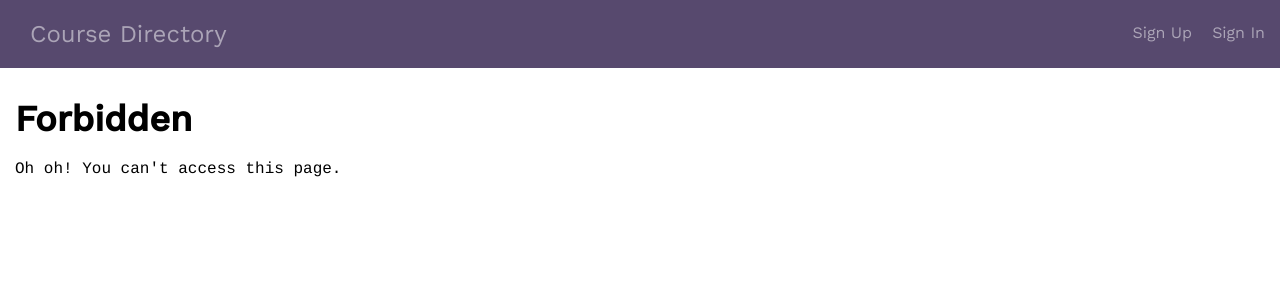
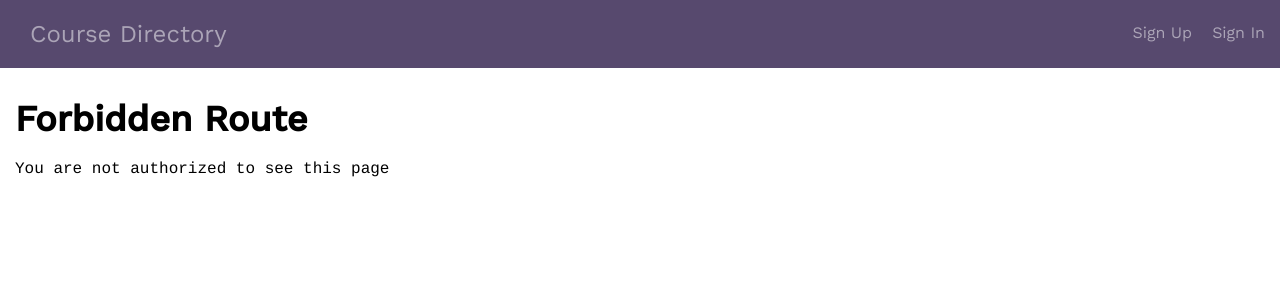
Before and after one commit to Ethan-Reno/Full-Stack-Course-Directory, a React (Create React App) app in the folder client/: page /forbidden in a window 1280 px wide. Shown: the top 300 px of the page. Built offline with nearby package versions, Linux system fonts and the light colour scheme.

Commit message:
Add Forbidden Component

```diff
--- a/client/src/components/Forbidden.js
+++ b/client/src/components/Forbidden.js
@@ -1,12 +1,10 @@
 import React from 'react';
 
-
- //UPDATE
 const Forbidden = () => {
     return(
         <div className="bounds">
-            <h1>Forbidden</h1>
-            <p>Oh oh! You can't access this page.</p>
+            <h1>Forbidden Route</h1>
+            <p>You are not authorized to see this page</p>
         </div>
     )
 }
```
Also changed, not shown: client/src/Data.js (+0 -139 lines).
